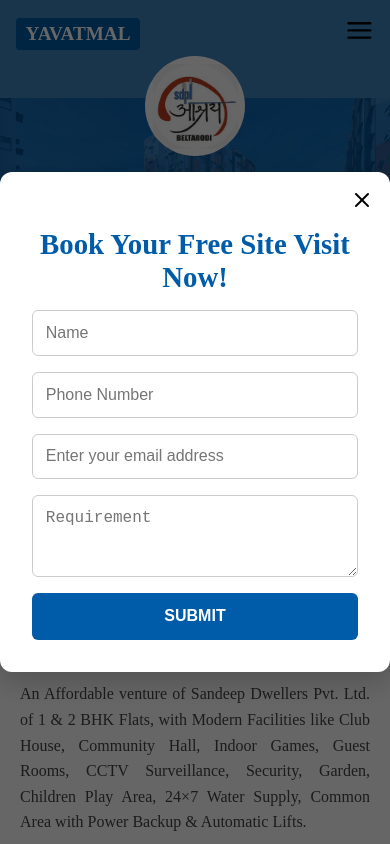
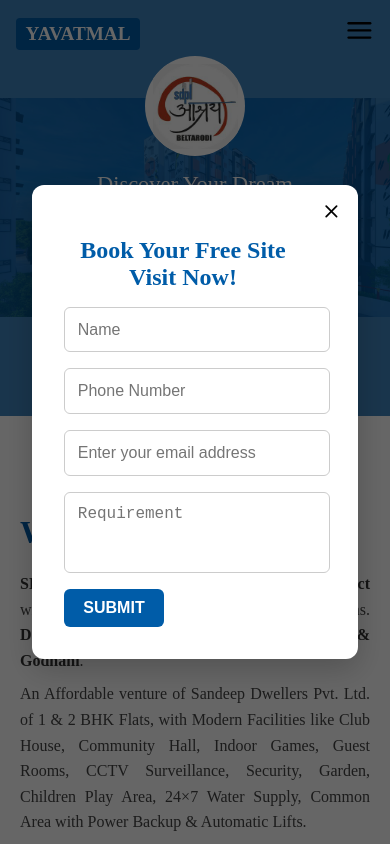
Before and after one commit to madhumitasugandhi/Property-Dealers, a React (Vite) app: page / in a window 390 px wide. Shown: the top 844 px of the page. Built offline with nearby package versions, Linux system fonts and the light colour scheme.

Commit message:
ContactModal.jsx responsiveness added.

```diff
--- a/src/components/ContactModal.jsx
+++ b/src/components/ContactModal.jsx
@@ -4,31 +4,39 @@ import { FiX } from 'react-icons/fi';
 
 const Overlay = styled.div`
   position: fixed;
-  top: 0;
-  left: 0;
-  width: 100%;
-  height: 100%;
+  inset: 0;
   background-color: rgba(0, 0, 0, 0.6);
   z-index: 999;
   display: flex;
   justify-content: center;
   align-items: center;
+  padding: 2rem;
+
+  overflow-y: auto;
 `;
 
 const Modal = styled.div`
   background: white;
-  padding: 2rem;
+  padding: 1.5rem 3rem 1.5rem 1.5rem;
   border-radius: 12px;
-  width: 90%;
+  width: 100%;
   max-width: 500px;
+  box-shadow: 0 10px 30px rgba(0, 0, 0, 0.2);
   position: relative;
   text-align: center;
-  box-shadow: 0 10px 30px rgba(0, 0, 0, 0.2);
+  max-height: calc(100vh - 2rem);
+  overflow-y: auto;
+
+  @media (max-width: 480px) {
+    padding:2rem 3.5rem 2rem 2rem;
+
+  }
 `;
+
 
 const Title = styled.h2`
   color: #005ca8;
-  font-size: 1.8rem;
+  font-size: clamp(1.5rem, 6vw, 2rem);
   margin-bottom: 1rem;
 `;
 
@@ -43,6 +51,7 @@ const Input = styled.input`
   border: 1px solid #ccc;
   border-radius: 6px;
   font-size: 1rem;
+  width: 100%;
 `;
 
 const TextArea = styled.textarea`
@@ -50,6 +59,8 @@ const TextArea = styled.textarea`
   border: 1px solid #ccc;
   border-radius: 6px;
   font-size: 1rem;
+  width: 100%;
+  resize: none;
 `;
 
 const SubmitButton = styled.button`
@@ -63,7 +74,11 @@ const SubmitButton = styled.button`
   cursor: pointer;
 
   &:hover {
-    background-color: #005ca8;
+    background-color: #004b8c;
+  }
+    @media (max-width: 480px) {
+    padding:10px 5px;
+    width:100px;
   }
 `;
 
@@ -74,12 +89,15 @@ const CloseIcon = styled(FiX)`
   font-size: 1.5rem;
   cursor: pointer;
 
-
   &:hover {
     background-color: #005ca8;
-    color:#fff;
-    padding:2px;
-    border-radius:2px;
+    color: #fff;
+    padding: 2px;
+    border-radius: 2px;
+  }
+
+  @media (max-width: 480px) {
+    font-size: 1.3rem;
   }
 `;
 
```
